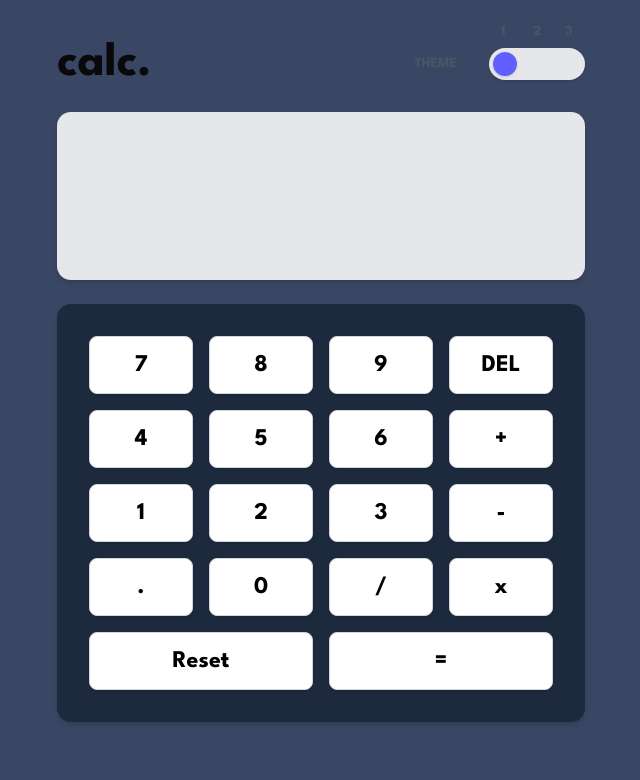
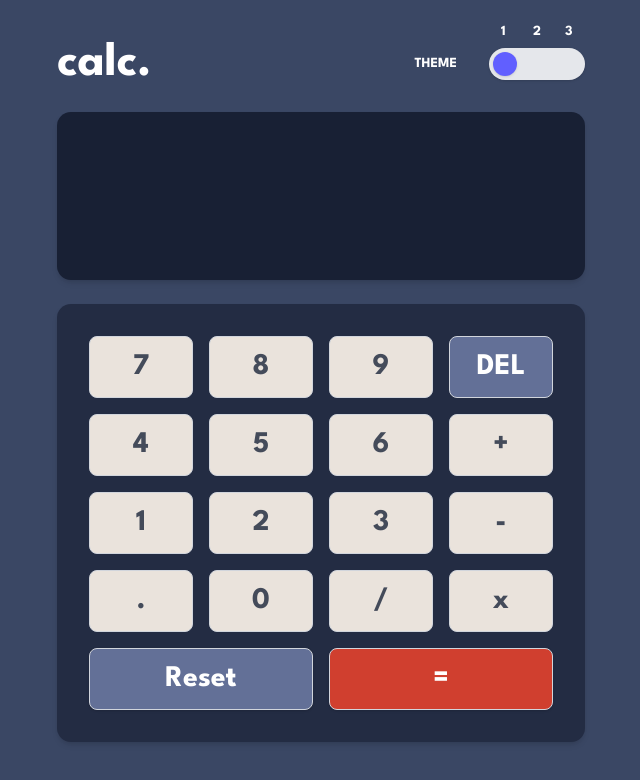
Before and after one commit to AnthonyChablov/calculator-app-ui, a React (Vite) app: page / in a window 1280 px wide. Shown: the top 780 px of the page, without its empty margins (319-959 px from the left). Built offline with nearby package versions, Linux system fonts and the light colour scheme.

Commit message:
feat: apply dynamic themese throughout components

```diff
--- a/src/App.tsx
+++ b/src/App.tsx
@@ -5,11 +5,11 @@ import { cn } from "@/utils/utils";
 import { themeStyles } from "./store/themeVariables/themeVariables";
 
 function App() {
-  // Get the theme styles for the background
-  const { getBgClassName } = useThemeStore();
+  // Get the theme styles from the store
+  const { getThemeClass } = useThemeStore();
 
   return (
-    <div className={cn(`font-sans ${getBgClassName()} h-screen`)}>
+    <div className={cn(`font-sans h-screen ${getThemeClass("bg")}`)}>
       <Calculator />
     </div>
   );
--- a/src/components/Calculator/Calculator.tsx
+++ b/src/components/Calculator/Calculator.tsx
@@ -29,7 +29,7 @@ const Calculator = () => {
    *
    * @returns {Object} - An object containing the current theme and a function to set the theme.
    * */
-  const { theme, setTheme } = useThemeStore();
+  const { theme, setTheme, getThemeClass } = useThemeStore();
 
   /**
    * handleThemeChange is a function that handles the theme change action.
@@ -38,8 +38,7 @@ const Calculator = () => {
    * @param {number} newTheme - The new theme value to set.
    */
   const handleThemeChange = (newTheme: number) => {
-    setTheme(newTheme); // Call the setter function to update the theme
-    console.log("Theme changed to:", newTheme); // Optional: Log the change
+    setTheme(newTheme);
   };
 
   return (
--- a/src/components/Calculator/components/Buttons/Button/Button.tsx
+++ b/src/components/Calculator/components/Buttons/Button/Button.tsx
@@ -32,7 +32,7 @@ const Button: React.FC<ButtonProps> = ({
       aria-describedby={ariaDescribedByProp}
       {...rest}
     >
-      <ParagraphText className="font-semibold" size="2xl" text={label}>
+      <ParagraphText className="font-semibold" size="3xl" text={label}>
         {" "}
       </ParagraphText>
     </button>
--- a/src/components/Calculator/components/Buttons/ButtonGrid.tsx
+++ b/src/components/Calculator/components/Buttons/ButtonGrid.tsx
@@ -2,6 +2,7 @@ import React from "react";
 import Button from "./Button/Button";
 import { buttonLayout } from "../../data/buttonLayout";
 import { cn } from "@/utils/utils";
+import { useThemeStore } from "@/store/useThemeStore";
 
 interface ButtonGridProps {
   onButtonClick: (value: string) => void; // Now the button click passes the button's value
@@ -16,10 +17,42 @@ const ButtonGrid = ({
   onEvaluate,
   currentTheme,
 }: ButtonGridProps) => {
+  /**
+   * useThemeStore is a Zustand store hook that provides access to the theme state and setter function.
+   * It allows components to read and update the theme value.
+   *
+   * @returns {Object} - An object containing the current theme and a function to set the theme.
+   */
+  /// Get the theme class from the store
+  /// This is used to apply the theme styles
+  const { getThemeClass } = useThemeStore();
+
+  /**
+   * handleButtonClick is a function that handles the button click event.
+   * It checks if the clicked button is "DEL" and calls the onButtonClick function with the button's value.
+   *
+   * @param {string} key - The value of the clicked button.
+   */
+  function handleButtonClick(key: string) {
+    if (key === "DEL") {
+      onButtonClick(key);
+    } else {
+      onButtonClick(key);
+    }
+  }
+
+  /**
+   * handleReset is a function that handles the reset button click event.
+   * It calls the resetGrid function to reset the calculator grid.
+   */
   function handleReset() {
     resetGrid();
   }
 
+  /**
+   * handleEquals is a function that handles the equals button click event.
+   * It calls the resetGrid function to reset the calculator grid and then calls the onEvaluate function.
+   */
   function handleEquals() {
     handleReset();
     onEvaluate();
@@ -27,23 +60,27 @@ const ButtonGrid = ({
 
   return (
     <div
-      className="p-8 bg-slate-800 rounded-xl shadow-md"
+      className={cn(
+        `p-8 bg-slate-800 rounded-xl shadow-md ${getThemeClass("bgToggleKeypad")}`
+      )}
       data-testid="calculator-button-grid"
     >
       {buttonLayout.map((row, rowIndex) => (
         <div key={rowIndex} className={cn(`grid gap-4 pb-4 grid-cols-4`)}>
           {row.map((key) => (
             <Button
-              className=""
+              className={cn(
+                `${getThemeClass("textSecondary")}
+                ${getThemeClass("keyBgNeutral")}
+                ${getThemeClass("keyShadow")}
+                ${
+                  key === "DEL" &&
+                  `${getThemeClass("keyBg")} ${getThemeClass("textPrimary")}`
+                }`
+              )}
               key={key}
               label={key}
-              onClick={() => {
-                if (key === "DEL") {
-                  onButtonClick(key);
-                } else {
-                  onButtonClick(key);
-                }
-              }}
+              onClick={() => handleButtonClick(key)}
               aria-label={`Calculator button ${key}`}
             />
           ))}
@@ -51,9 +88,17 @@ const ButtonGrid = ({
       ))}
       <div className="flex space-x-4">
         {/* Reset */}
-        <Button onClick={handleReset} label="Reset" className="w-full" />
+        <Button
+          className={` w-full ${getThemeClass("keyBg")} ${getThemeClass("textPrimary")}`}
+          onClick={handleReset}
+          label="Reset"
+        />{" "}
         {/* Equals */}
-        <Button onClick={handleEquals} label="=" className="w-full" />
+        <Button
+          className={` w-full ${getThemeClass("keyBgAccent")} ${getThemeClass("textPrimary")}`}
+          onClick={handleEquals}
+          label="="
+        />
       </div>
     </div>
   );
--- a/src/components/Calculator/components/Display/Display.tsx
+++ b/src/components/Calculator/components/Display/Display.tsx
@@ -1,6 +1,7 @@
 import ParagraphText from "@/components/Typography/ParagraphText/ParagraphText";
 import { cn } from "@/utils/utils";
 import React, { useEffect, useRef } from "react";
+import { useThemeStore } from "@/store/useThemeStore";
 
 interface DisplayProps {
   className?: string;
@@ -17,6 +18,16 @@ const Display = ({
   error,
   currentTheme,
 }: DisplayProps) => {
+  /**
+   * useThemeStore is a Zustand store hook that provides access to the theme state and setter function.
+   * It allows components to read and update the theme value.
+   *
+   * @returns {Object} - An object containing the current theme and a function to set the theme.
+   */
+  /// Get the theme class from the store
+  /// This is used to apply the theme styles to the header
+  const { getThemeClass } = useThemeStore();
+
   const displayRef = useRef<HTMLDivElement>(null);
 
   useEffect(() => {
@@ -30,6 +41,7 @@ const Display = ({
       data-testid={dataTestId}
       className={cn(
         `bg-gray-200 dark:bg-gray-700 rounded-xl shadow-md px-6 pt-6 pb-0
+          ${getThemeClass("bgScreen")}
           ${className}`
       )}
     >
@@ -39,7 +51,11 @@ const Display = ({
       >
         <ParagraphText
           text={value || error}
-          className="text-gray-800 dark:text-gray-200 text-5xl font-semibold whitespace-nowrap"
+          className={cn(
+            `text-gray-800 dark:text-gray-200 text-5xl font-semibold whitespace-nowrap
+              ${getThemeClass("textPrimary")}
+            `
+          )}
         ></ParagraphText>
       </div>
     </div>
--- a/src/components/Calculator/components/Header/Header.tsx
+++ b/src/components/Calculator/components/Header/Header.tsx
@@ -1,6 +1,7 @@
 import Toggle from "./Toggle/Toggle";
 import HeaderText from "@/components/Typography/HeaderText/HeaderText";
 import { cn } from "@/utils/utils";
+import { useThemeStore } from "@/store/useThemeStore";
 
 interface HeaderProps {
   className?: string;
@@ -17,12 +18,19 @@ const Header = ({
   currentTheme,
   onThemeChange,
 }: HeaderProps) => {
+  /// Get the theme class from the store
+  /// This is used to apply the theme styles to the header
+  const { getThemeClass } = useThemeStore();
+
   return (
     <div
-      className={cn(`flex items-center justify-between w-full `, className)}
+      className={cn(`flex items-center justify-between w-full  `, className)}
       data-testid="calculator-header"
     >
-      <HeaderText header={headerTitle} className=" text-2xl font-semibold" />
+      <HeaderText
+        header={headerTitle}
+        className={`text-2xl font-semibold ${getThemeClass("textPrimary")}`}
+      />
       <Toggle
         title={toggleTitle}
         initialTheme={currentTheme} // Pass the current theme to Toggle
--- a/src/components/Calculator/components/Header/Toggle/Toggle.tsx
+++ b/src/components/Calculator/components/Header/Toggle/Toggle.tsx
@@ -1,5 +1,7 @@
 import React from "react";
 import ParagraphText from "@/components/Typography/ParagraphText/ParagraphText";
+import { useThemeStore } from "@/store/useThemeStore";
+import { cn } from "@/utils/utils";
 
 interface ToggleProps {
   onThemeChange?: (newTheme: number) => void;
@@ -10,6 +12,21 @@ interface ToggleProps {
 const THEMES = [1, 2, 3];
 
 const Toggle = ({ onThemeChange, initialTheme, title }: ToggleProps) => {
+  /**
+   * useThemeStore is a custom hook that provides access to the theme store.
+   * It allows you to get the current theme and set a new theme.
+   */
+  /// Get the theme class from the store
+  /// This is used to apply the theme styles to the header
+  /**
+   * getThemeClass is a function that returns the theme class based on the current theme.
+   * It is used to apply the appropriate styles to the toggle button.
+   *
+   * @param {string} key - The key for the theme variable.
+   * @returns {string} - The class name for the theme variable.
+   */
+  const { getThemeClass } = useThemeStore();
+
   /**
    * handleToggle is a function that handles the theme toggle action.
    * It calls the onThemeChange function passed as a prop with the new theme value.
@@ -25,7 +42,10 @@ const Toggle = ({ onThemeChange, initialTheme, title }: ToggleProps) => {
       {title && (
         <ParagraphText
           text={title}
-          className="text-gray-600 dark:text-gray-300 px-2 uppercase text-sm font-semibold"
+          className={cn(` text-gray-600 dark:text-gray-300
+            px-2 uppercase text-sm font-semibold
+            ${getThemeClass("textPrimary")}
+          `)}
         />
       )}
       <div className="inline-flex rounded-full shadow-sm bg-gray-200 dark:bg-gray-700 relative">
@@ -36,16 +56,19 @@ const Toggle = ({ onThemeChange, initialTheme, title }: ToggleProps) => {
           >
             <ParagraphText
               text={`${theme}`}
-              className="text-gray-600 dark:text-gray-300 px-2 uppercase text-sm
-                  font-semibold absolute transform left-1 -translate-y-8"
+              className={cn(`
+                  px-2 uppercase text-sm
+                  font-semibold absolute transform left-1 -translate-y-8
+                  ${getThemeClass("textPrimary")}
+              `)}
             />
             <button
               onClick={() => handleToggle(theme)}
               className={`w-6 h-6 hover:cursor-pointer rounded-full
-                  flex items-center justify-center text-gray-600 dark:text-gray-300 focus:outline-none
+                  flex items-center justify-center  focus:outline-none
                   transition-all duration-300 ease-in-out ${
                     initialTheme === theme
-                      ? "bg-indigo-500 text-white dark:bg-indigo-600 shadow-sm"
+                      ? "bg-indigo-500  dark:bg-indigo-600 shadow-sm"
                       : ""
                   }`}
             ></button>
--- a/src/store/themeVariables/themeVariables.ts
+++ b/src/store/themeVariables/themeVariables.ts
@@ -1,48 +1,50 @@
-import { cn } from "../../utils/utils";
-
 export const themeVariables = {
   bg: ["bg-theme-1-bg", "bg-theme-2-bg", "bg-theme-3-bg"],
   bgToggleKeypad: [
-    "theme-1-bg-toggle-keypad",
-    "theme-2-bg-toggle-keypad",
-    "theme-3-bg-toggle-keypad",
+    "bg-theme-1-bg-toggle-keypad",
+    "bg-theme-2-bg-toggle-keypad",
+    "bg-theme-3-bg-toggle-keypad",
   ],
   bgScreen: [
     "bg-theme-1-bg-screen",
     "bg-theme-2-bg-screen",
     "bg-theme-3-bg-screen",
   ],
-  keyBg: ["theme-1-key-bg", "theme-2-key-bg", "theme-3-key-bg"],
-  keyShadow: ["theme-1-key-shadow", "theme-2-key-shadow", "theme-3-key-shadow"],
+  keyBg: ["bg-theme-1-key-bg", "bg-theme-2-key-bg", "bg-theme-3-key-bg"],
+  keyShadow: [
+    "shadow-theme-1-key-shadow",
+    "shadow-theme-2-key-shadow",
+    "shadow-theme-3-key-shadow",
+  ],
   keyBgAccent: [
-    "theme-1-key-bg-accent",
-    "theme-2-key-bg-accent",
-    "theme-3-key-bg-accent",
+    "bg-theme-1-key-bg-accent",
+    "bg-theme-2-key-bg-accent",
+    "bg-theme-3-key-bg-accent",
   ],
   keyShadowAccent: [
-    "theme-1-key-shadow-accent",
-    "theme-2-key-shadow-accent",
-    "theme-3-key-shadow-accent",
+    "shadow-theme-1-key-shadow-accent",
+    "shadow-theme-2-key-shadow-accent",
+    "shadow-theme-3-key-shadow-accent",
   ],
   keyBgNeutral: [
-    "theme-1-key-bg-neutral",
-    "theme-2-key-bg-neutral",
-    "theme-3-key-bg-neutral",
+    "bg-theme-1-key-bg-neutral",
+    "bg-theme-2-key-bg-neutral",
+    "bg-theme-3-key-bg-neutral",
   ],
   keyShadowNeutral: [
-    "theme-1-key-shadow-neutral",
-    "theme-2-key-shadow-neutral",
-    "theme-3-key-shadow-neutral",
+    "shadow-theme-1-key-shadow-neutral",
+    "shadow-theme-2-key-shadow-neutral",
+    "shadow-theme-3-key-shadow-neutral",
   ],
   textPrimary: [
-    "theme-1-text-primary",
-    "theme-2-text-primary",
-    "theme-3-text-primary",
+    "text-theme-1-text-primary",
+    "text-theme-2-text-primary",
+    "text-theme-3-text-primary",
   ],
   textSecondary: [
-    "theme-1-text-secondary",
-    "theme-2-text-secondary",
-    "theme-3-text-secondary",
+    "text-theme-1-text-secondary",
+    "text-theme-2-text-secondary",
+    "text-theme-3-text-secondary",
   ],
 };
 
--- a/src/store/useThemeStore.ts
+++ b/src/store/useThemeStore.ts
@@ -12,14 +12,12 @@ type ThemeStyleKey = keyof ReturnType<typeof themeStyles>;
 interface ThemeStore {
   theme: number;
   setTheme: (newTheme: number) => void;
-
-  // Method to get background class name
+  getThemeClass: (key: ThemeVariableKey) => string;
   getBgClassName: () => string;
 }
 
 export const useThemeStore = create<ThemeStore>((set, get) => ({
   theme: MIN_THEME_VALUE,
-
   setTheme: (newTheme) => {
     if (newTheme >= MIN_THEME_VALUE && newTheme <= MAX_THEME_VALUE) {
       set({ theme: newTheme });
@@ -29,7 +27,13 @@ export const useThemeStore = create<ThemeStore>((set, get) => ({
       );
     }
   },
-
+  // Flexible method to get theme class with optional prefix
+  getThemeClass: (key: ThemeVariableKey) => {
+    const { theme } = get();
+    const fullKey =
+      `${"color-theme"}-${key.replace(/([A-Z])/g, "-$1").toLowerCase()}` as ThemeStyleKey;
+    return themeStyles(theme)[fullKey];
+  },
   // Get the background class name
   getBgClassName: () => {
     const { theme } = get();
```
Also changed, not shown: src/index.css (+3 -4 lines).
